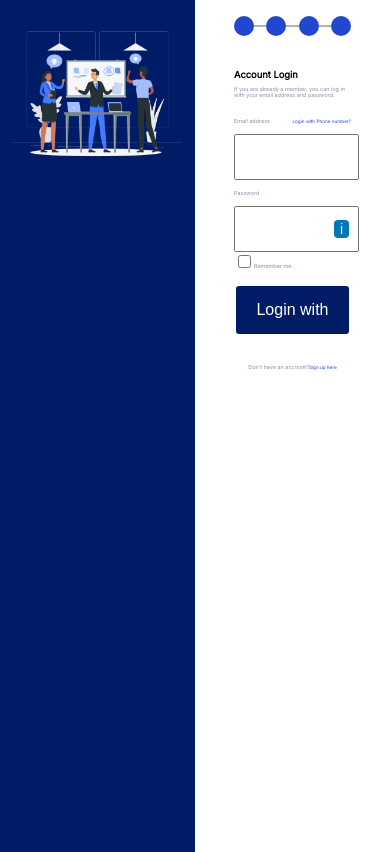
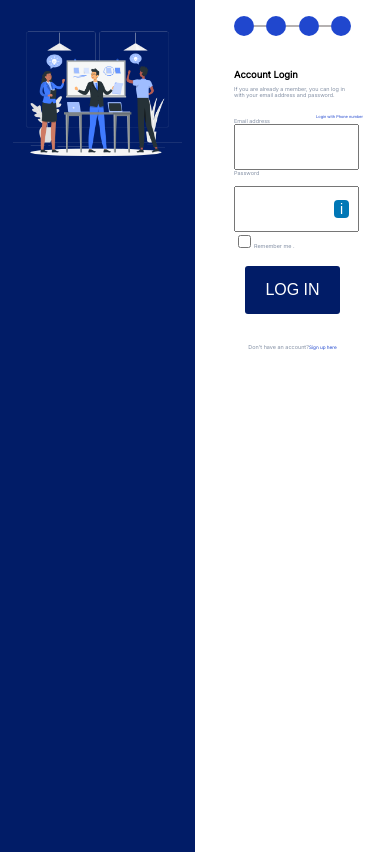
Before and after one commit to akash85246/pro-go, a React (Vite) app: page / in a window 390 px wide. Built offline with nearby package versions, Linux system fonts and the light colour scheme.

Commit message:
add login with phone number

```diff
--- a/src/component/index.css
+++ b/src/component/index.css
@@ -104,3 +104,16 @@ body {
   margin-left: -25px;
   z-index: 1;
 }
+#root > div.loginContainer.right > form > div:nth-child(1) > div > a {
+  margin-left: -11vw;
+  margin-top: -6.5vh;
+  font-size: 1vw;
+  min-width: 20vw;
+}
+#root > div.loginContainer.right > form > div:nth-child(1) > div > div > input {
+  width: 30vw;
+}
+.error {
+  color: red;
+  font-size: 0.7vw;
+}
--- a/src/component/loginForm.jsx
+++ b/src/component/loginForm.jsx
@@ -5,36 +5,43 @@ function LoginForm() {
   const [email, setEmail] = useState("");
   const [password, setPassword] = useState("");
   const [showPassword, setShowPassword] = useState(false);
+  const [loginWithPhone, setLoginWithPhone] = useState(false);
+  const [phoneNumber, setPhoneNumber] = useState("");
+  const [emailError, setEmailError] = useState("");
+  const [phoneError, setPhoneError] = useState("");
 
-  function validateEmail(email) {
+  function validateEmail(inputEmail) {
     const emailCheck = /^[\w\.-]+@[\w\.-]+\.\w+/;
-    return emailCheck.test(email) || email === "";
-  }
 
-  function validatePassword(password) {
-    return password.length >= 5 && password.length <= 15;
-  }
-
-  function handleEmailChange(event) {
-    const inputEmail = event.target.value;
-    setEmail(inputEmail);
-
-    if (!validateEmail(inputEmail)) {
-      document.getElementById("emailError").innerHTML =
-        '**Email should have "@" and "."';
+    if (!emailCheck.test(inputEmail) && inputEmail !== "") {
+      setEmailError("**Email should have '@' and '.'");
     } else {
-      document.getElementById("emailError").innerHTML = "";
+      setEmailError("");
+      setEmail(inputEmail);
     }
   }
 
-  function handlePasswordChange(event) {
-    const inputPassword = event.target.value;
-    setPassword(inputPassword);
+  function validatePassword(inputPassword) {
+    return inputPassword.length >= 5 && inputPassword.length <= 20;
+  }
+
+  function validatePhoneNumber(inputPhoneNumber) {
+    const numberCheck = /^[789]\d{9}/;
+
+    if (!numberCheck.test(inputPhoneNumber) && inputPhoneNumber !== "") {
+      setPhoneError(
+        "**Phone Number should start with 7/8/9 and should have 10 digits, no characters allowed"
+      );
+    } else {
+      setPhoneError("");
+      setPhoneNumber(inputPhoneNumber);
+    }
   }
 
   function handleSubmit(event) {
-    event.preventDefault(); // Prevents the form from submitting in the default way
+    event.preventDefault();
     console.log("Email:", email);
+    console.log("Phone Number:", phoneNumber);
     console.log("Password:", password);
   }
 
@@ -44,25 +51,45 @@ function LoginForm() {
       <div>
         <h1>Account Login</h1>
         <p className="light">
-          If you are already a member, you can log in with your email address
-          and password.
+          If you are already a member, you can log in with your{" "}
+          {loginWithPhone ? "phone number" : "email address"} and password.
         </p>
       </div>
       <form onSubmit={handleSubmit}>
         <div className="entry">
-          <div style={{ display: "flex", justifyContent: "space-between" }}>
-            <label className="light">Email address</label>
-            <a className="blue">Login with Phone number?</a>
+          <div
+            style={{
+              display: "flex",
+              justifyContent: "space-between",
+              alignItems: "center",
+            }}
+          >
+            <div>
+              <label className="light">
+                {loginWithPhone ? "Phone number" : "Email address"}
+              </label>
+              <input
+                type="text"
+                className={loginWithPhone ? "phone input" : "email input"}
+                onChange={(event) => {
+                  loginWithPhone
+                    ? validatePhoneNumber(event.target.value)
+                    : validateEmail(event.target.value);
+                }}
+                maxLength={loginWithPhone ? 10 : 50}
+                required
+              />
+              <span className="error">
+                {loginWithPhone ? phoneError : emailError}
+              </span>
+            </div>
+            <a
+              className="blue loginWith"
+              onClick={() => setLoginWithPhone(!loginWithPhone)}
+            >
+              {loginWithPhone ? "Login with Email" : "Login with Phone number"}
+            </a>
           </div>
-          <input
-            type="text"
-            className="email input"
-            value={email}
-            onChange={handleEmailChange}
-            maxLength={50}
-            required
-          />
-          <span id="emailError" className="error" />
         </div>
         <div className="entry">
           <label className="light">Password</label>
@@ -71,7 +98,7 @@ function LoginForm() {
               type={showPassword ? "text" : "password"}
               className="password input"
               value={password}
-              onChange={handlePasswordChange}
+              onChange={(event) => setPassword(event.target.value)}
               maxLength={15}
               minLength={5}
               required
@@ -92,8 +119,12 @@ function LoginForm() {
           <input
             type="submit"
             className="button"
-            value="Login with"
-            disabled={!validateEmail(email) || !validatePassword(password)}
+            value={`LOG IN`}
+            disabled={
+              (!loginWithPhone && emailError) ||
+              (loginWithPhone && phoneError) ||
+              !validatePassword(password)
+            }
           />
         </div>
       </form>
```
